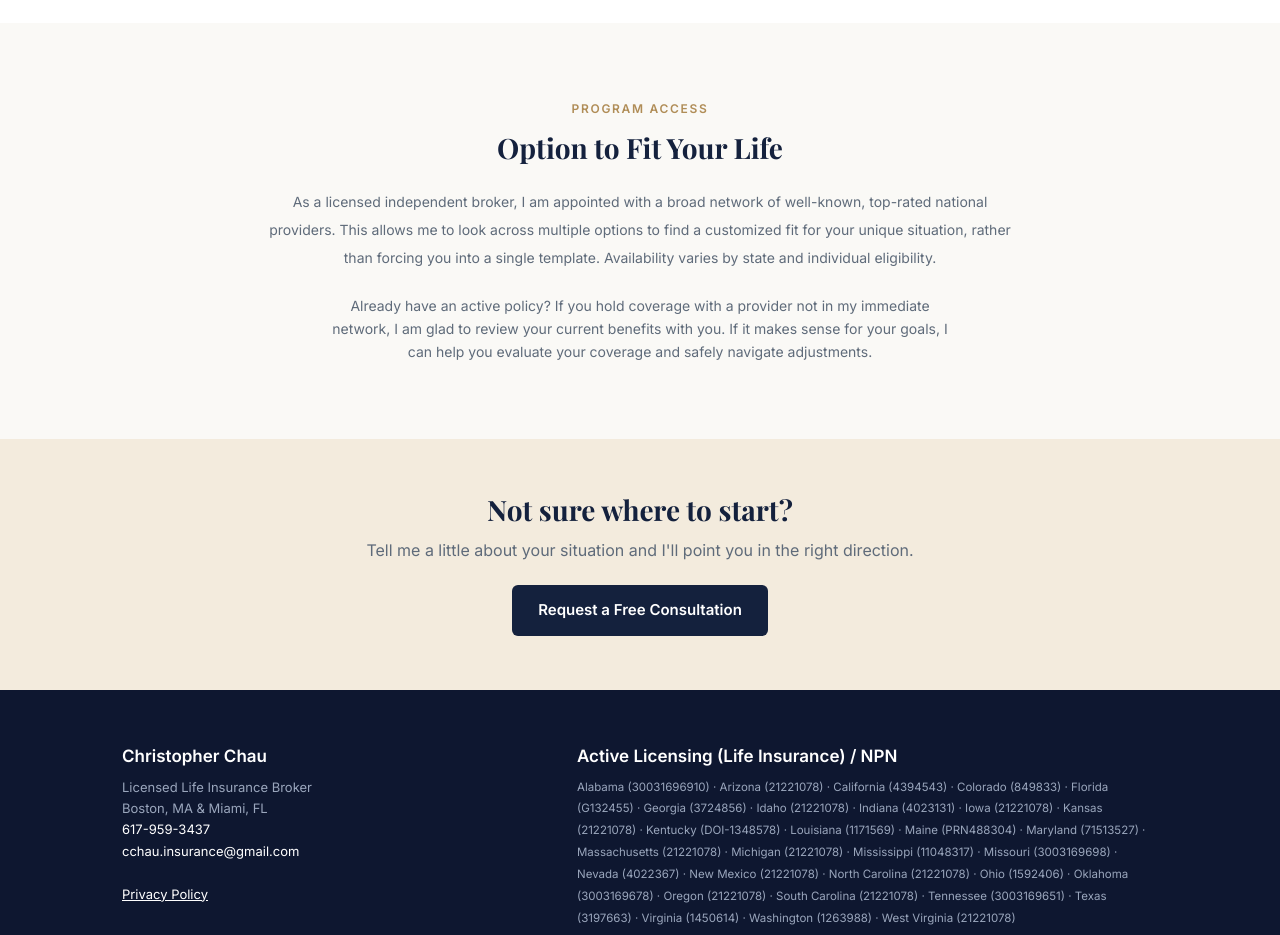
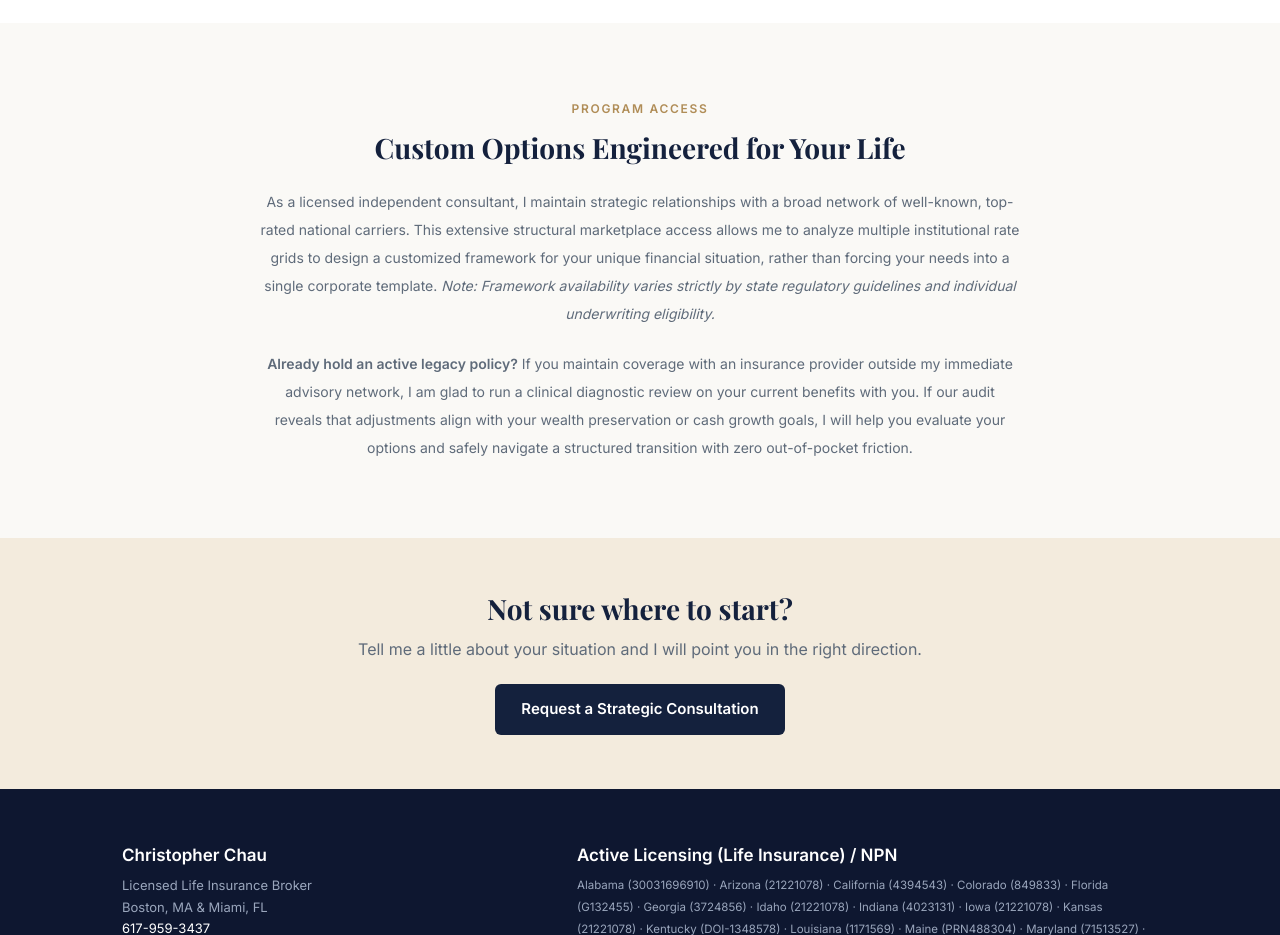
Before and after one commit to chaulegacy/chaulegacy.github.io, a plain HTML site: page services.html in a window 1280 px wide. Shown: the part 2980-3915 px from the top of the page. Drawn offline with nearby package versions, Linux system fonts and the light colour scheme.

Commit message:
Revise service descriptions for improved clarity
Updated text for clarity and professionalism in the services section.

```diff
--- a/services.html
+++ b/services.html
@@ -262,23 +262,25 @@ footer a{color:#fff;text-decoration:none}
 <section class="alt">
   <div class="container center">
     <div class="eyebrow">Program Access</div>
-    <h2 class="section-title" style="font-size:28px">Option to Fit Your Life</h2>
+    <h2 class="section-title" style="font-size:28px">Custom Options Engineered for Your Life</h2>
     <p class="section-sub" style="margin-bottom:24px"></p>
-    <p style="font-size:14px;color:var(--muted);max-width:760px;margin:0 auto;line-height:2">
-      As a licensed independent broker, I am appointed with a broad network of well-known, top-rated national providers. This allows me to look across multiple options to find a customized fit for your unique situation, rather than forcing you into a single template. Availability varies by state and individual eligibility.
+    <p style="font-size:14px;color:var(--muted);max-width:760px;margin:0 auto;line-height:2;text-align:center;">
+      As a licensed independent consultant, I maintain strategic relationships with a broad network of well-known, top-rated national carriers. This extensive structural marketplace access allows me to analyze multiple institutional rate grids to design a customized framework for your unique financial situation, rather than forcing your needs into a single corporate template. <em>Note: Framework availability varies strictly by state regulatory guidelines and individual underwriting eligibility.</em>
     </p>
-    <p style="font-size:14px;color:var(--muted);max-width:640px;margin:22px auto 0">Already have an active policy?
-If you hold coverage with a provider not in my immediate network, I am glad to review your current benefits with you. If it makes sense for your goals, I can help you evaluate your coverage and safely navigate adjustments.</p>
+    <p style="font-size:14px;color:var(--muted);max-width:760px;margin:22px auto 0;line-height:2;text-align:center;">
+      <strong>Already hold an active legacy policy?</strong> If you maintain coverage with an insurance provider outside my immediate advisory network, I am glad to run a clinical diagnostic review on your current benefits with you. If our audit reveals that adjustments align with your wealth preservation or cash growth goals, I will help you evaluate your options and safely navigate a structured transition with zero out-of-pocket friction.
+    </p>
   </div>
 </section>
 
 <section class="cta">
-  <div class="container">
+  <div class="container" style="text-align:center;">
     <h2>Not sure where to start?</h2>
-    <p>Tell me a little about your situation and I'll point you in the right direction.</p>
-    <a class="btn" href="contact.html">Request a Free Consultation</a>
+    <p>Tell me a little about your situation and I will point you in the right direction.</p>
+    <a class="btn" href="#intake">Request a Strategic Consultation</a>
   </div>
 </section>
+
 
 <footer>
   <div class="container">
```
